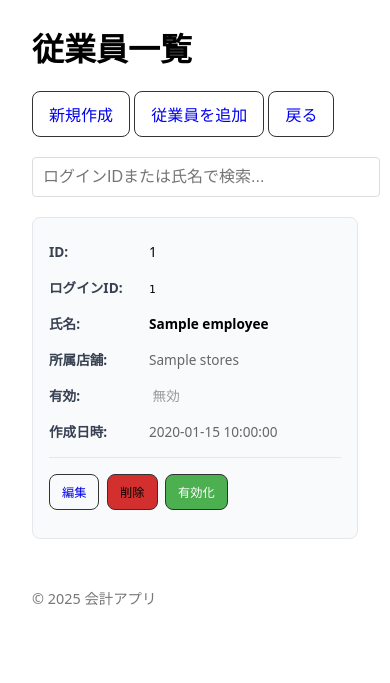
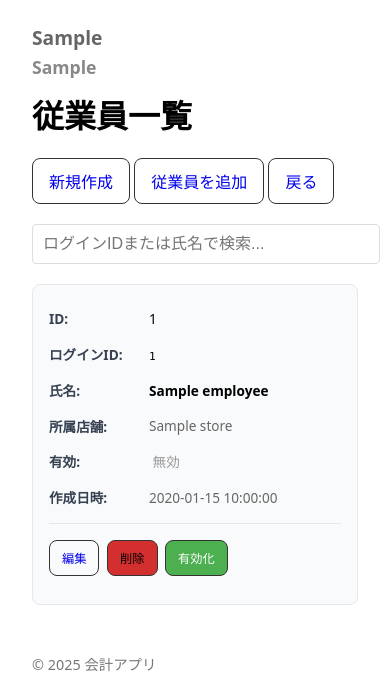
Before and after one commit to system-asayama/property-management-app, a Flask app: template app/templates/tenant_employees.html in a window 390 px wide. Shown: the part 32-715 px from the top of the page. Run offline with Flask 3, Linux system fonts and the light colour scheme; the template is opened without the code that fills it: most values are stand-ins (such as "Sample title", 1, 10 or a date in 2020).

Commit message:
従業員一覧画面のヘッダーと所属店舗表示を店舗管理者一覧と同じ仕様に変更

```diff
--- a/app/templates/tenant_employees.html
+++ b/app/templates/tenant_employees.html
@@ -31,6 +31,10 @@
   .employee-table td {
     padding: 8px;
     white-space: nowrap;
+  }
+
+  .employee-table td[data-label="所属店舗: "] {
+    white-space: normal;
   }
 
   .employee-table .btn.small {
@@ -96,10 +100,36 @@
     .employee-table td.employee-actions form {
       display: inline-block;
     }
+
+    .employee-table td[data-label="所属店舗: "] {
+      position: relative;
+    }
+
+    .employee-table td[data-label="所属店舗: "]::before {
+      display: inline-block;
+      position: absolute;
+      left: 0;
+    }
+
+    .employee-table td[data-label="所属店舗: "] span {
+      margin-left: 100px;
+    }
+
+    .employee-table td[data-label="所属店舗: "] span:first-child {
+      display: inline !important;
+    }
+
+    .employee-table td[data-label="所属店舗: "] span:not(:first-child) {
+      display: block;
+    }
   }
 </style>
 
-<h1>従業員一覧</h1>
+<div style="margin-bottom:20px">
+  <div style="font-size:1.2em;font-weight:bold;color:#666">{{ tenant.名称 if tenant else 'テナント名' }}</div>
+  <div style="font-size:1.1em;font-weight:bold;color:#888;margin-top:4px">{{ store.名称 if store else '店舗名' }}</div>
+  <h1 style="margin-top:12px">従業員一覧</h1>
+</div>
 
 <div style="margin-bottom:20px">
   <a class="btn" href="{{ url_for('tenant_admin.employee_new') }}">新規作成</a>
@@ -136,7 +166,15 @@
         <td data-label="ID: ">{{ e.id }}</td>
         <td data-label="ログインID: "><code>{{ e.login_id }}</code></td>
         <td data-label="氏名: "><strong>{{ e.name }}</strong></td>
-        <td data-label="所属店舗: " style="color:#666">{{ e.stores }}</td>
+        <td data-label="所属店舗: " style="color:#666">
+          {% if e.stores %}
+            {% for store in e.stores %}
+              <span style="display:block">{{ store.name }}</span>
+            {% endfor %}
+          {% else %}
+            <span>未設定</span>
+          {% endif %}
+        </td>
         <td data-label="有効: ">
           {% if e.active %}
             <span style="color:#4caf50;font-weight:bold">✓ 有効</span>
```
Also changed, not shown: app/blueprints/tenant_admin.py (+15 -4 lines).
